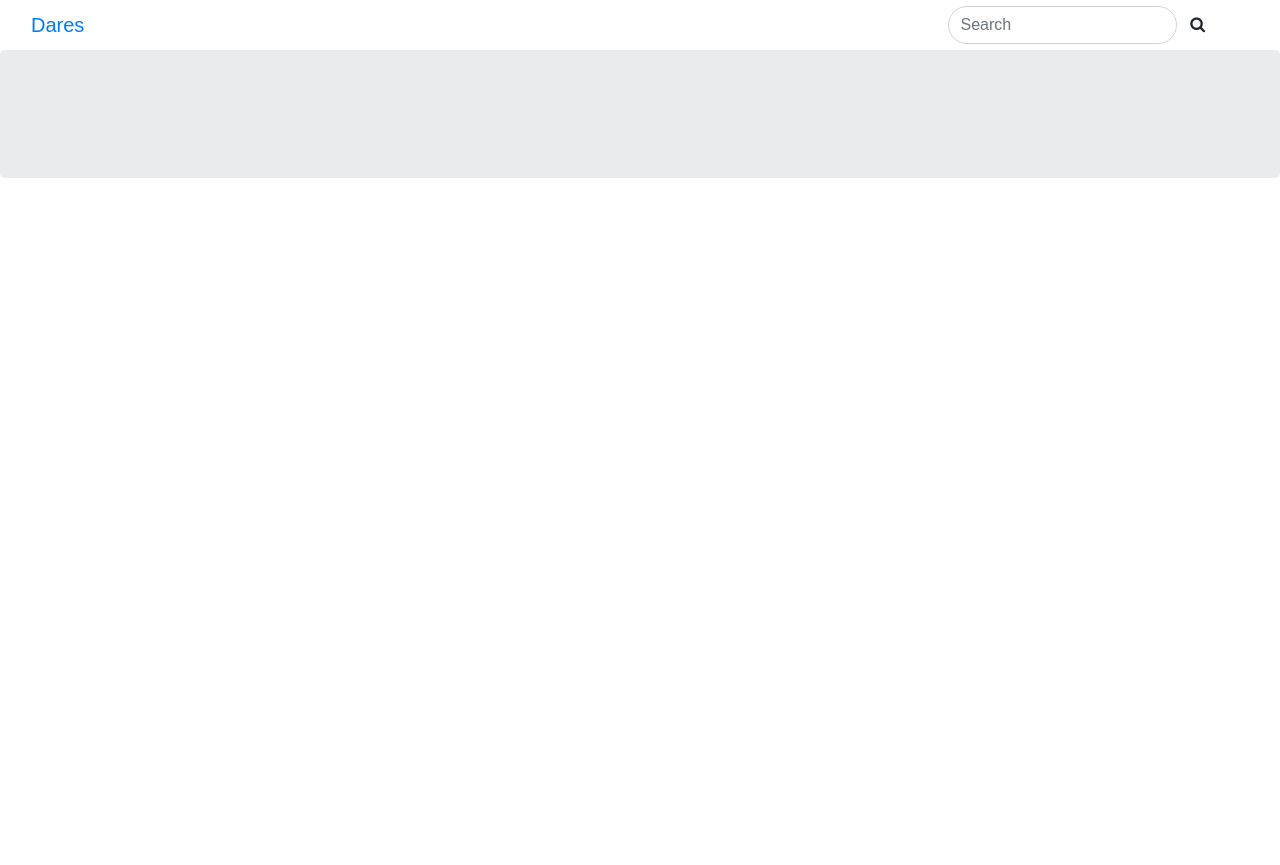
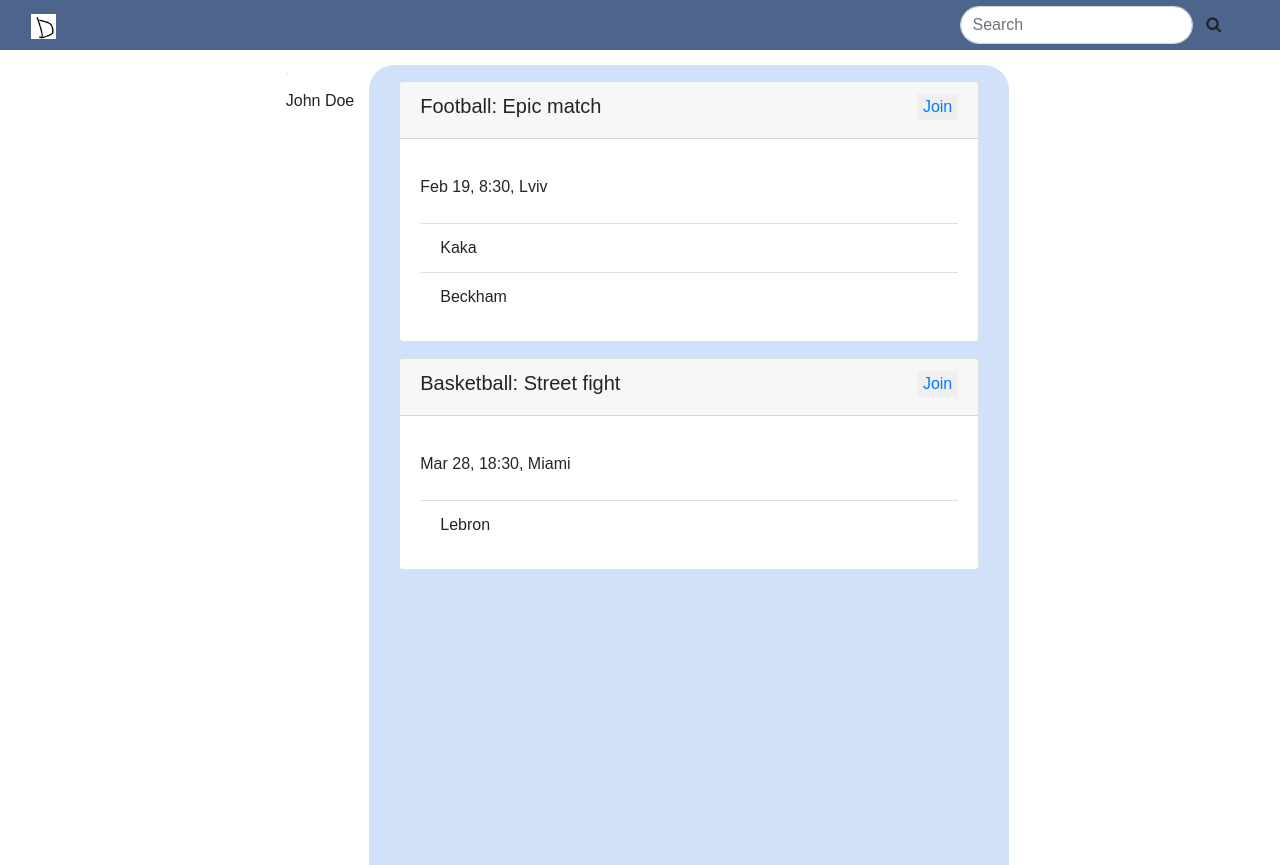
Before and after one commit to ProjectDares/projectdares-ui, a React (Create React App) app: page / in a window 1280 px wide. Before the commit the page ends 800 px from the top, so only its background shows below. Built offline with nearby package versions, Linux system fonts and the light colour scheme.

Commit message:
clean up header

```diff
--- a/src/components/App.js
+++ b/src/components/App.js
@@ -6,19 +6,19 @@ import Header from "./common/Header"
 const App = () => {
 
     let events = [
-        {id: 1, type: 'Football', name: 'Epic match', info: 'Feb 19, 8:30, Lviv'},
-        {id: 2, type: 'Basketball', name: 'Street fight', info: 'Mar 28, 18:30, Miami'}
+        {id: 1, type: 'Football', name: 'Epic match', info: 'Feb 19, 8:30, Lviv', participants: ["Kaka", "Beckham"]},
+        {id: 2, type: 'Basketball', name: 'Street fight', info: 'Mar 28, 18:30, Miami', participants: ["Lebron"]}
     ]
     return (
-        <div>
+        <div className="content">
             <Header />
-            <div className="jumbotron">
-                {/*<div className="d-flex flex-row justify-content-lg-center">*/}
-                    {/*<div className="p-10 align-self-start"><UserDetails/></div>*/}
-                    {/*<div className="align-self-lg-stretch col-md-6">*/}
-                        {/*<EventsList events={events}/>*/}
-                    {/*</div>*/}
-                {/*</div>*/}
+            <div className="main-container">
+                <div className="d-flex flex-row justify-content-lg-center">
+                    <div className="p-10 align-self-start"><UserDetails/></div>
+                    <div className="align-self-lg-stretch col-md-6 events-list">
+                        <EventsList events={events}/>
+                    </div>
+                </div>
             </div>
         </div>
     );
--- a/src/components/common/Header.js
+++ b/src/components/common/Header.js
@@ -1,22 +1,13 @@
 import React from 'react';
+import HeaderLogo from "./HeaderLogo";
+import SearchBar from "./SearchBar";
 
 const Header = () => {
     return (
-        <nav className="navbar navbar-brand d-flex">
+        <nav className="navbar navbar-brand d-flex dares-header">
             <div className="container-fluid">
-                <div className="navbar-header">
-                    <a className="navbar-brand" href="#">Dares</a>
-                </div>
-                <div className="col-lg-3">
-                    <form className="navbar-form" role="search">
-                        <div className="input-group">
-                            <input type="text" className="form-control search-input" placeholder="Search" name="q" />
-                            <div className="input-group-btn">
-                                <button className="btn btn-default" type="submit"><i className="fa fa-search"/></button>
-                            </div>
-                        </div>
-                    </form>
-                </div>
+                <HeaderLogo />
+                <SearchBar/>
             </div>
         </nav>
     );
--- /dev/null
+++ b/src/components/common/HeaderLogo.js
@@ -0,0 +1,11 @@
+import React from 'react';
+
+const HeaderLogo = () => {
+    return (
+        <div className="navbar-header">
+            <a className="navbar-brand" href="#"><img className="dares-logo" src="/images/dares_logo.png"></img></a>
+        </div>
+    );
+};
+
+export default HeaderLogo;
--- /dev/null
+++ b/src/components/common/SearchBar.js
@@ -0,0 +1,18 @@
+import React from 'react';
+
+const SearchBar = () => {
+    return (
+        <div className="col-lg-3">
+            <form className="navbar-form" role="search">
+                <div className="input-group">
+                    <input type="text" className="form-control search-input" placeholder="Search" name="q" />
+                    <div className="input-group-btn">
+                        <button className="btn btn-default rounded-circle" type="submit"><i className="fa fa-search"/></button>
+                    </div>
+                </div>
+            </form>
+        </div>
+    );
+};
+
+export default SearchBar;
--- a/src/components/event/Event.js
+++ b/src/components/event/Event.js
@@ -1,12 +1,19 @@
 import React from 'react';
 import PropTypes from 'prop-types';
 
-const Event = ({type, name, info}) => {
+const Event = ({type, name, info, participants}) => {
     return (
-        <div className="border-bottom">
-            <div className="h4">{type}</div>
-            <div className="card-title">{name}</div>
-            <div className="card-subtitle">{info}</div>
+        <div className="card mb-3 mt-3 box-shadow">
+            <div className="card-header d-lg-flex flex-row justify-content-between">
+                <h5>{type}: {name}</h5>
+                <button className="btn-link border-0 align-self-start">Join</button>
+            </div>
+            <div className="card-body">
+                <div className="mb-4 mt-3">{info}</div>
+                <ul className="list-group list-group-flush">
+                    {participants.map(p => <li key={p} className="list-group-item">{p}</li>)}
+                </ul>
+            </div>
         </div>
     );
 }
@@ -14,7 +21,8 @@ const Event = ({type, name, info}) => {
 Event.propTypes = {
     type: PropTypes.string.isRequired,
     name: PropTypes.string.isRequired,
-    info: PropTypes.string.isRequired
+    info: PropTypes.string.isRequired,
+    participants: PropTypes.array.isRequired
 };
 
 export default Event;
--- a/src/components/event/EventsList.js
+++ b/src/components/event/EventsList.js
@@ -4,9 +4,13 @@ import Event from "./Event";
 
 const EventsList = ({events}) => {
     return (
-        <div className="flex-row container border flex-fill">
+        <div className="flex-row container flex-fill">
             {events.map(event =>
-                <Event key={event.id} type={event.type} name={event.name} info={event.info}/>
+                <Event key={event.id}
+                       type={event.type}
+                       name={event.name}
+                       info={event.info}
+                       participants={event.participants}/>
             )}
         </div>
     );
--- a/src/components/user/UserDetails.js
+++ b/src/components/user/UserDetails.js
@@ -3,7 +3,7 @@ import React from 'react';
 const UserDetails = () => {
     return (
         <div className="container">
-            <img className="figure-img"/>
+            <img className="figure-img rounded-circle border"/>
             <div>John Doe</div>
         </div>
     );
--- a/src/index.css
+++ b/src/index.css
@@ -1,4 +1,12 @@
-body {
+:root {
+  --color-dark: #1e1f27;
+  --color-darl-blue: #293655;
+  --color-blue: #4d648d;
+  --color-light-blue: #d1e1f9;
+  --color-white: #ffffff;
+}
+
+html, body, #root, .content {
   margin: 0;
   padding: 0;
   font-family: sans-serif;
@@ -7,6 +15,31 @@ body {
   height: 100%;
 }
 
+.jumbotron {
+  background-color: var(--color-white);
+}
+
+.events-list {
+  background-color: var(--color-light-blue);
+  border-top-left-radius: 25px;
+  border-top-right-radius: 25px;
+  height: 100vh;
+}
+
+.main-container {
+  padding-top: 15px;
+}
+
 .search-input {
   border-radius: 25px !important;
 }
+
+.dares-header {
+  background-color: var(--color-blue);
+  margin-right: 0;
+}
+
+.dares-logo {
+  width: 25px;
+  height: 25px;
+}
```
Also changed, not shown: public/images/dares_logo.png (added).
